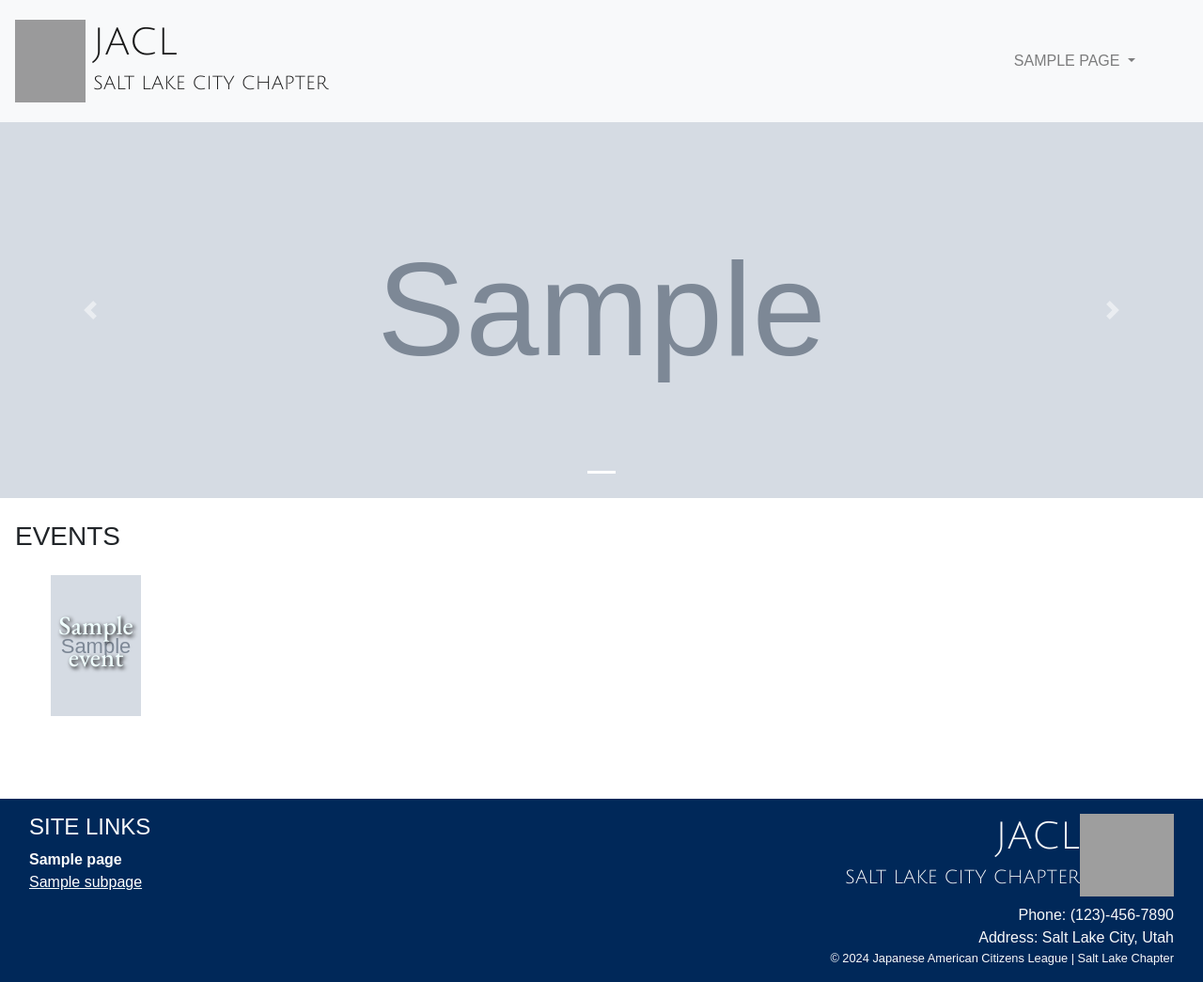
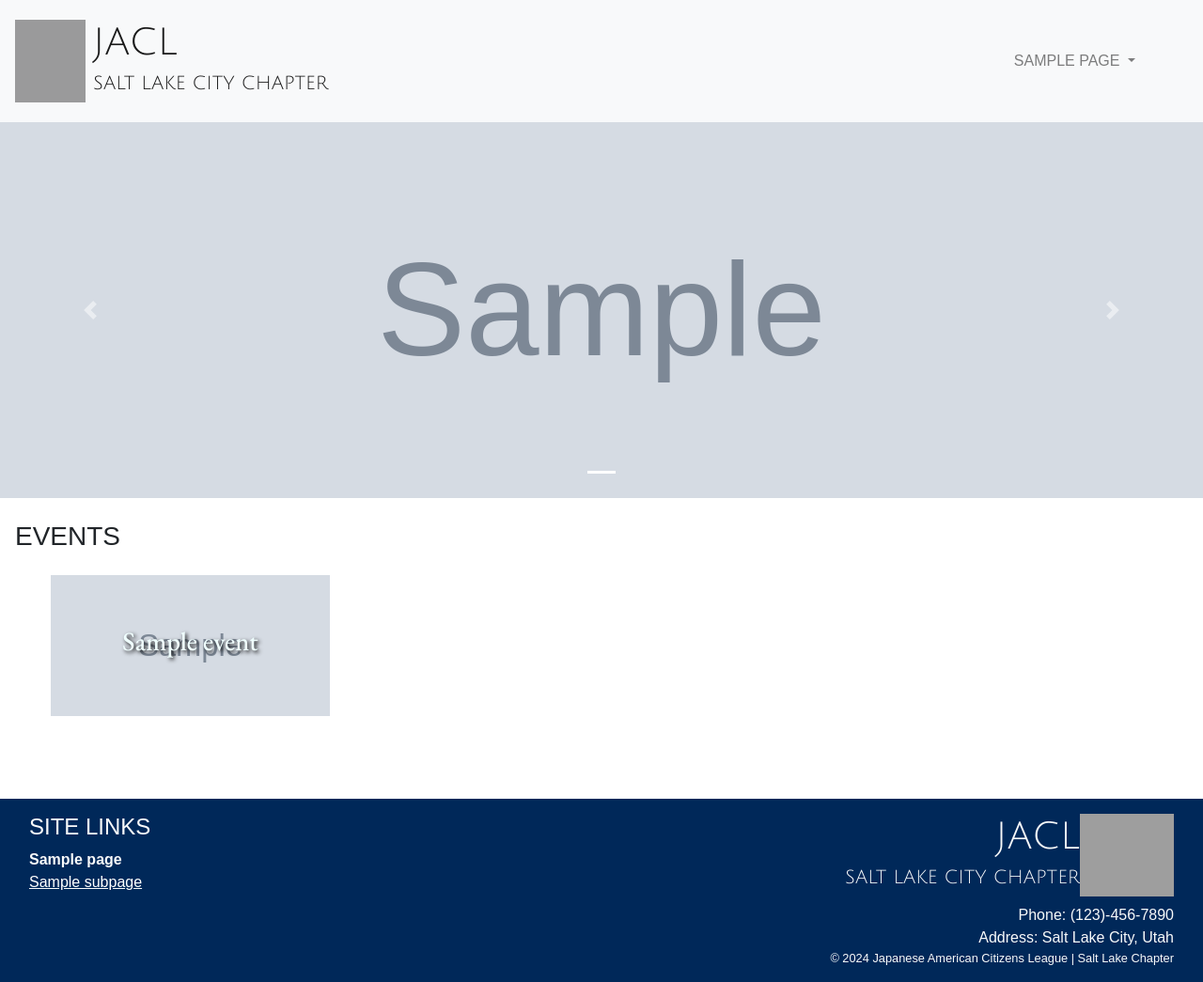
Before and after one commit to cmpt375-2024spring/client-project-jacl, a Django app: template app/templates/app/index.html in a window 1280 px wide. Shown: the whole page at 94% size. Run offline with Django 5.2, Linux system fonts and the light colour scheme; tables that the repository leaves empty hold one stand-in row (values such as "Sample post"); the template is opened without the code that fills it: values that come from a table or form of the project are taken from there, most other values are stand-ins (such as "Sample title", 1, 10 or a date in 2020); grey boxes marked "Sample" are stand-in pictures; some libraries are stand-ins or nearby versions; some web fonts are replaced; grey boxes are pictures that could not be loaded.

Commit message:
arogya: fixed the events picture squish

```diff
--- a/app/templates/app/index.html
+++ b/app/templates/app/index.html
@@ -34,10 +34,8 @@
         {% comment %} <div class="col-sm-2 text-center display-4"><i class="bi bi-chevron-left"></i></div> {% endcomment %}
         <div class="col-sm-12 py-3 d-flex flex-row overflow-auto">
             {% for event in events %}
-                <a href="/events">
-                    <div class="mx-2 p-5 bg-secondary col-md-3 d-flex align-items-center justify-content-center" style="height:150px; background-image: url('{% static event.banner_image %}'); background-size: cover; background-position: center;">
-                        <h3 class="text-center" style="text-shadow: 2px 2px 4px #000000; color: azure">{{ event.title }}</h3>
-                    </div>
+                <a href="/events" class="mx-2 p-5 bg-secondary col-md-3 d-flex align-items-center justify-content-center text-decoration-none" style="height:150px; background-image: url('{% static event.banner_image %}'); background-size: cover; background-position: center;">
+                    <h3 class="text-center" style="text-shadow: 2px 2px 4px #000000; color: azure">{{ event.title }}</h3>
                 </a>
             {% endfor %}
         </div>
```
